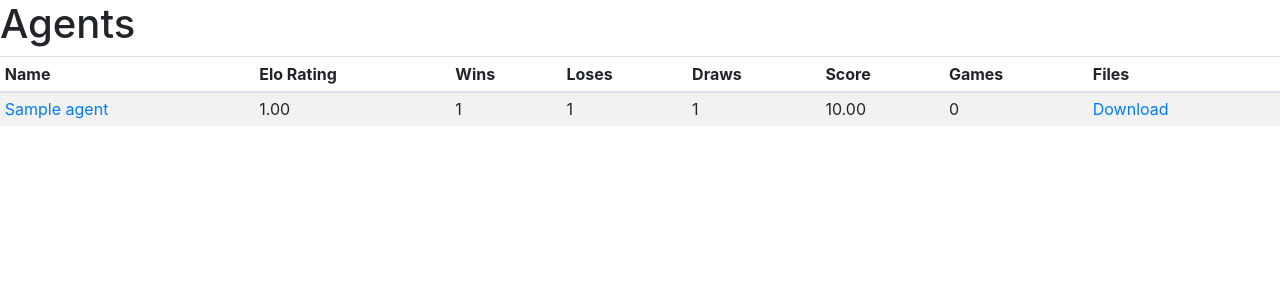
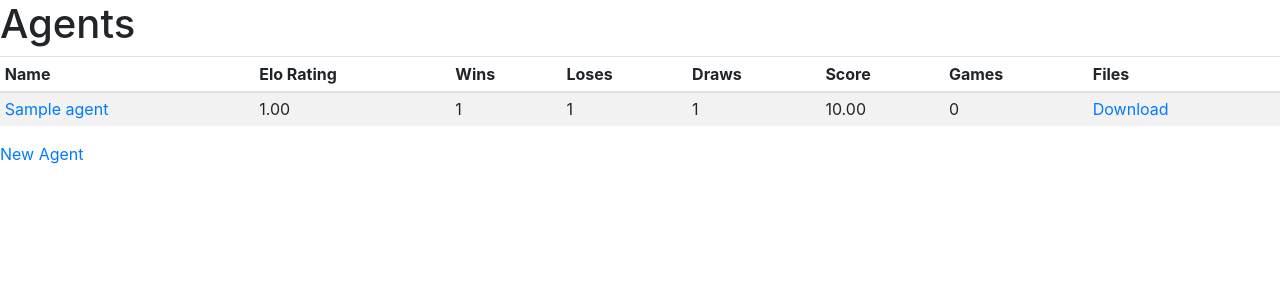
Before and after one commit to h3nnn4n/colosseum_website, a Django app: page /agents/ in a window 1280 px wide. Shown: the part 56-356 px from the top of the page. Run offline with Django 3.2, Linux system fonts and the light colour scheme; a user stored in the database is signed in; tables that the repository leaves empty hold one stand-in row (values such as "Sample post"); data that the repository does not hold is empty; parts of the project's set-up code (start-up, migrations or seed data) failed here and were passed over; some libraries are stand-ins or nearby versions.

Commit message:
Add link to create new agent when user is loged in

```diff
--- a/app/templates/agents/index.html
+++ b/app/templates/agents/index.html
@@ -44,6 +44,12 @@
       {% endfor %}
     </tbody>
   </table>
+
+  {% if user.is_authenticated %}
+    <p>
+      <a href='{% url 'agent_upload' %}'> New Agent </a>
+    </p>
+  {% endif %}
 <div>
 
 {% endblock %}
```
